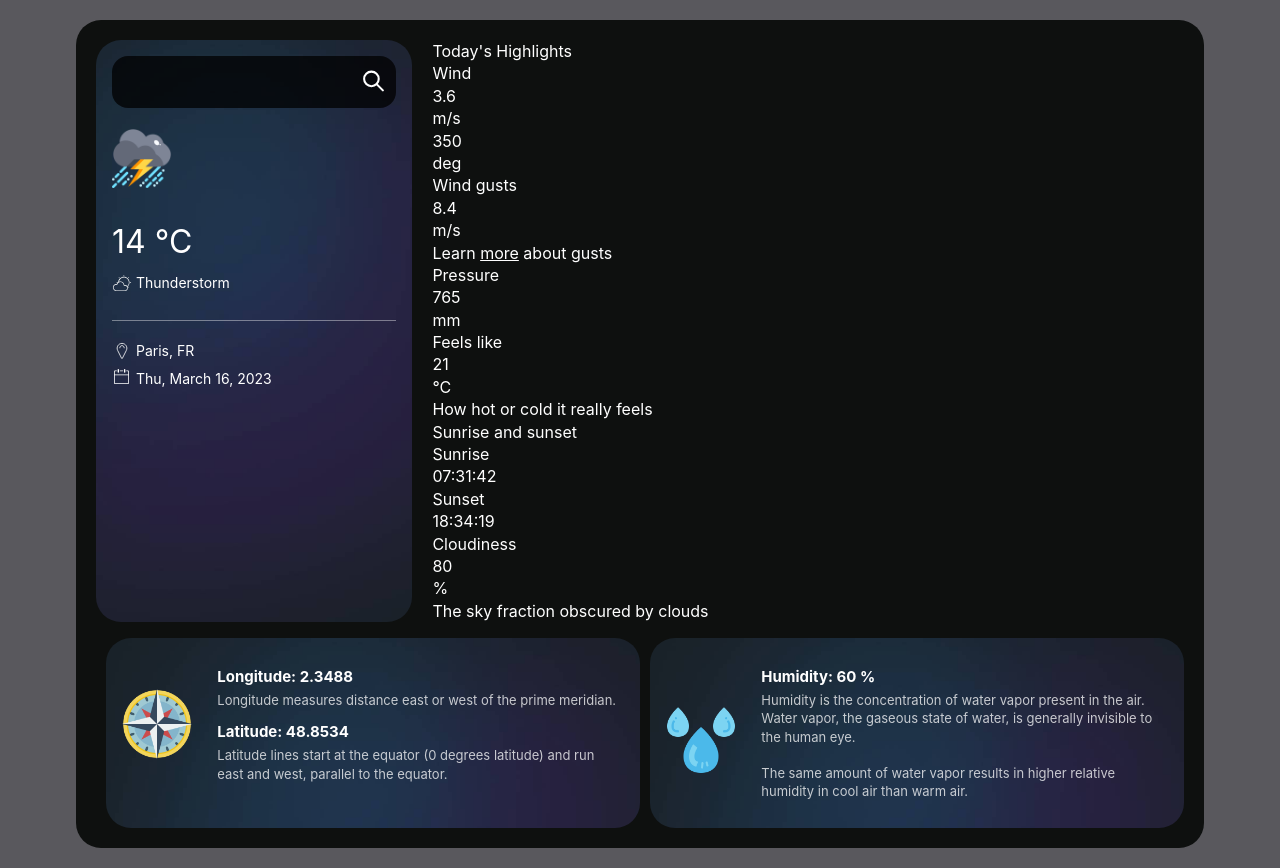
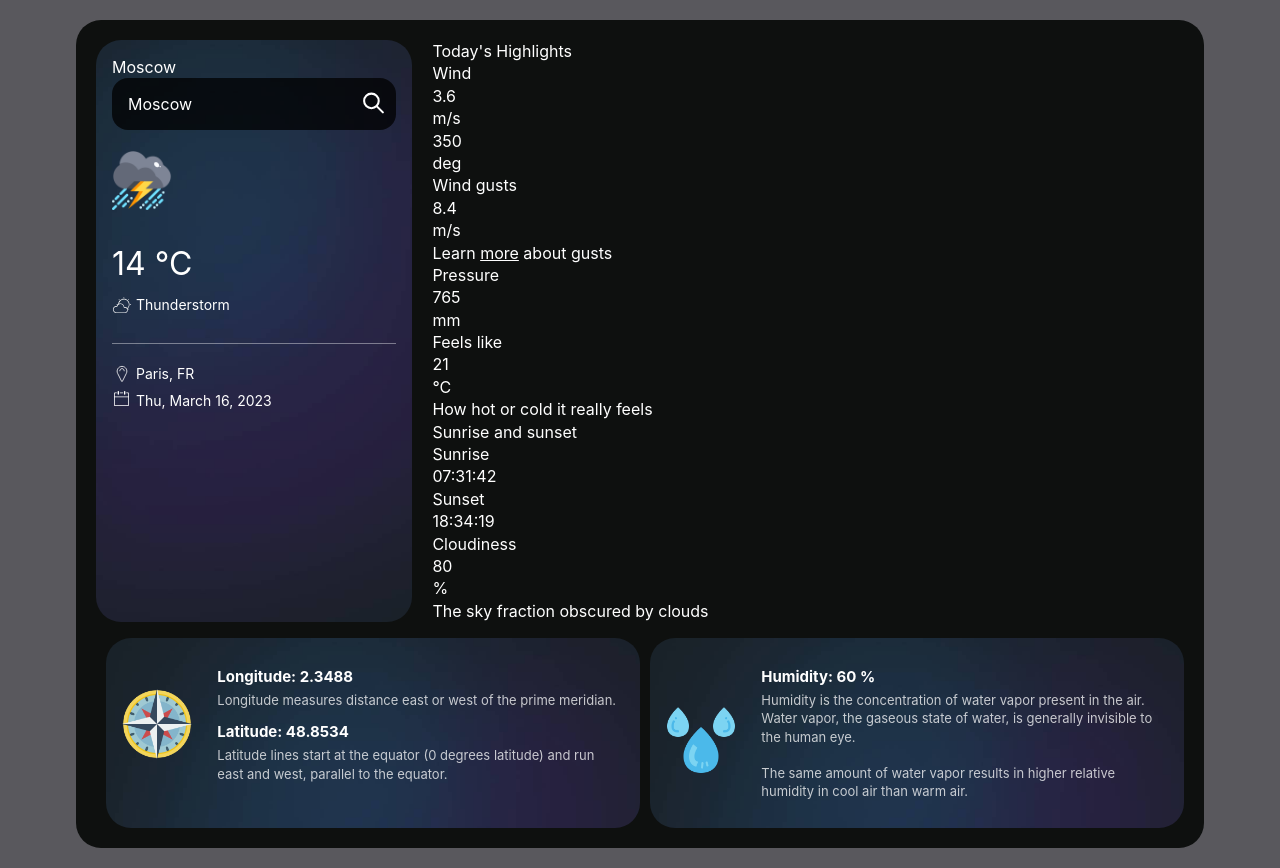
Before and after one commit to podvalniypiero/forecast-vue, a Vue app: page / in a window 1280 px wide. Built offline with nearby package versions, Linux system fonts and the light colour scheme; no server answers.

Commit message:
openweather fetch data

```diff
--- a/src/App.vue
+++ b/src/App.vue
@@ -2,9 +2,17 @@
  import Highlights from './components/Highlights.vue';
  import WeatherSummary from './components/WeatherSummary.vue';
  import { API_KEY, BASE_URL } from './constants'
- import { ref } from 'vue'
+ import { ref, onMounted } from 'vue'
 
- const city = ref('Moscow') // turn to object with value property
+const city = ref('Moscow') // можно брать из localStorage
+const weatherInfo = ref(null)
+
+function getWeather() {
+  fetch(`${BASE_URL}?q=${city.value}&appid=${API_KEY}`)
+    .then((response) => response.json())
+    .then((data)=> weatherInfo.value = data)
+}
+ onMounted(getWeather)
 </script>
 
 <template>
@@ -15,8 +23,10 @@
             <div class="sections">
               <section class="section section-left">
                 <div class="info">
+                  {{ city }}
                   <div class="city-inner">
-                    <input type="text" class="search">
+                    <input v-model = "city" type="text" class="search"
+                     @keyup="getWeather">
                   </div>
                 <WeatherSummary />
                 </div>
```
